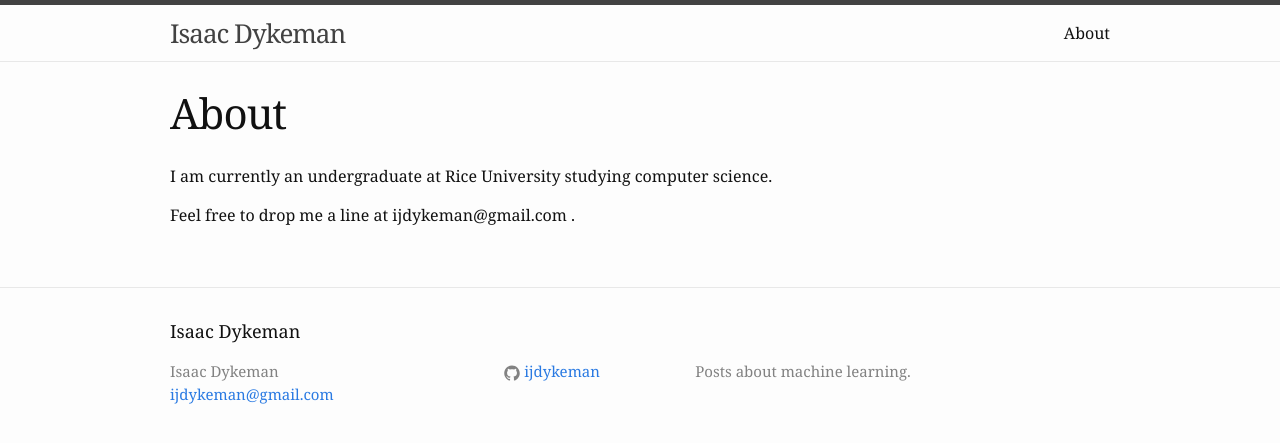
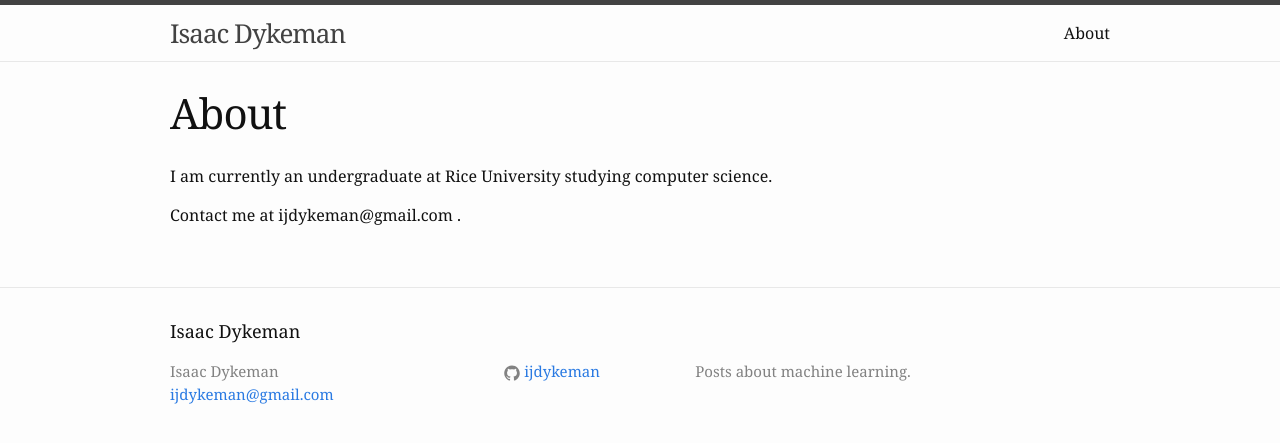
Before and after one commit to IJDykeman/ijdykeman.github.io, a Jekyll site: the page built from about.md, in a window 1280 px wide. Shown: the top 443 px of the page. Built offline with Jekyll 4.4.1, drawn with Linux system fonts in a browser that asks for light colours.

Commit message:
autocommit of a content change

```diff
--- a/about.md
+++ b/about.md
@@ -6,4 +6,4 @@ permalink: /about/
 
 I am currently an undergraduate at Rice University studying computer science.
 
-Feel free to drop me a line at ijdykeman@gmail.com .
+Contact me at ijdykeman@gmail.com .
```
